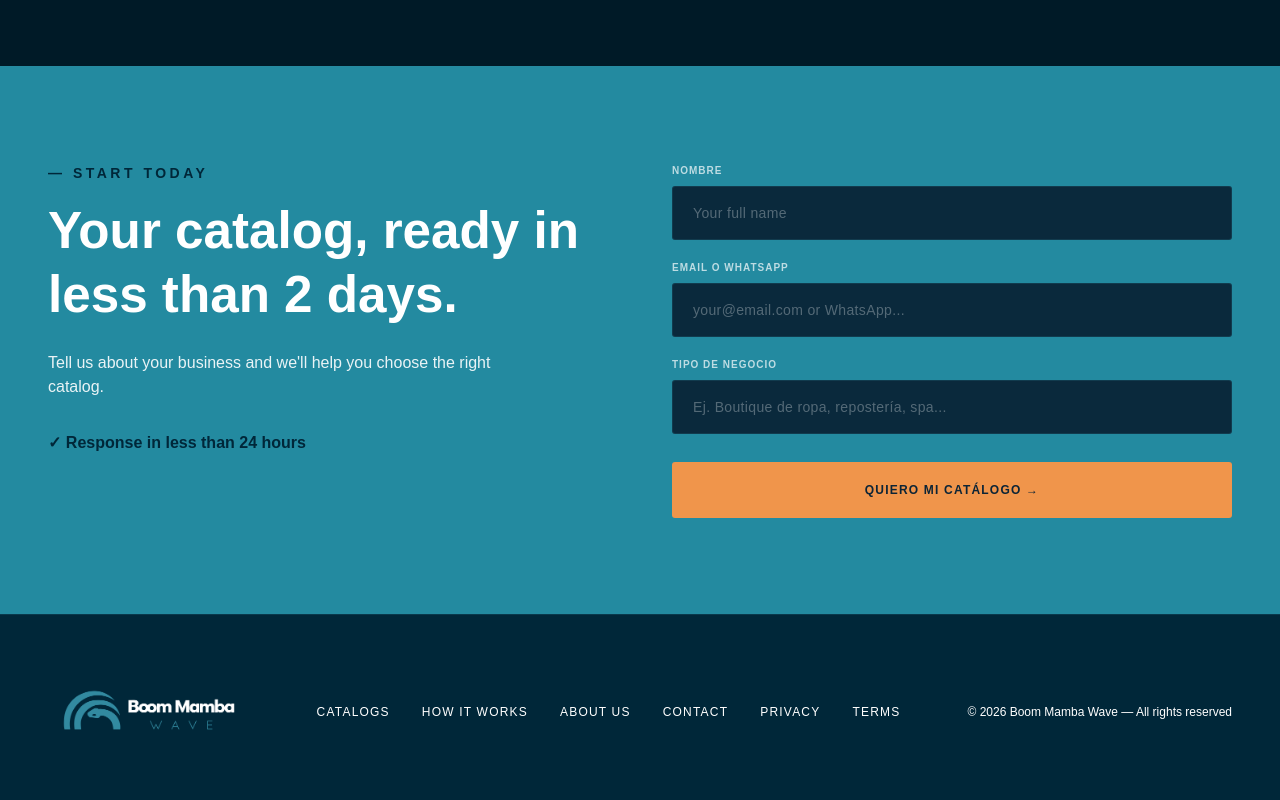
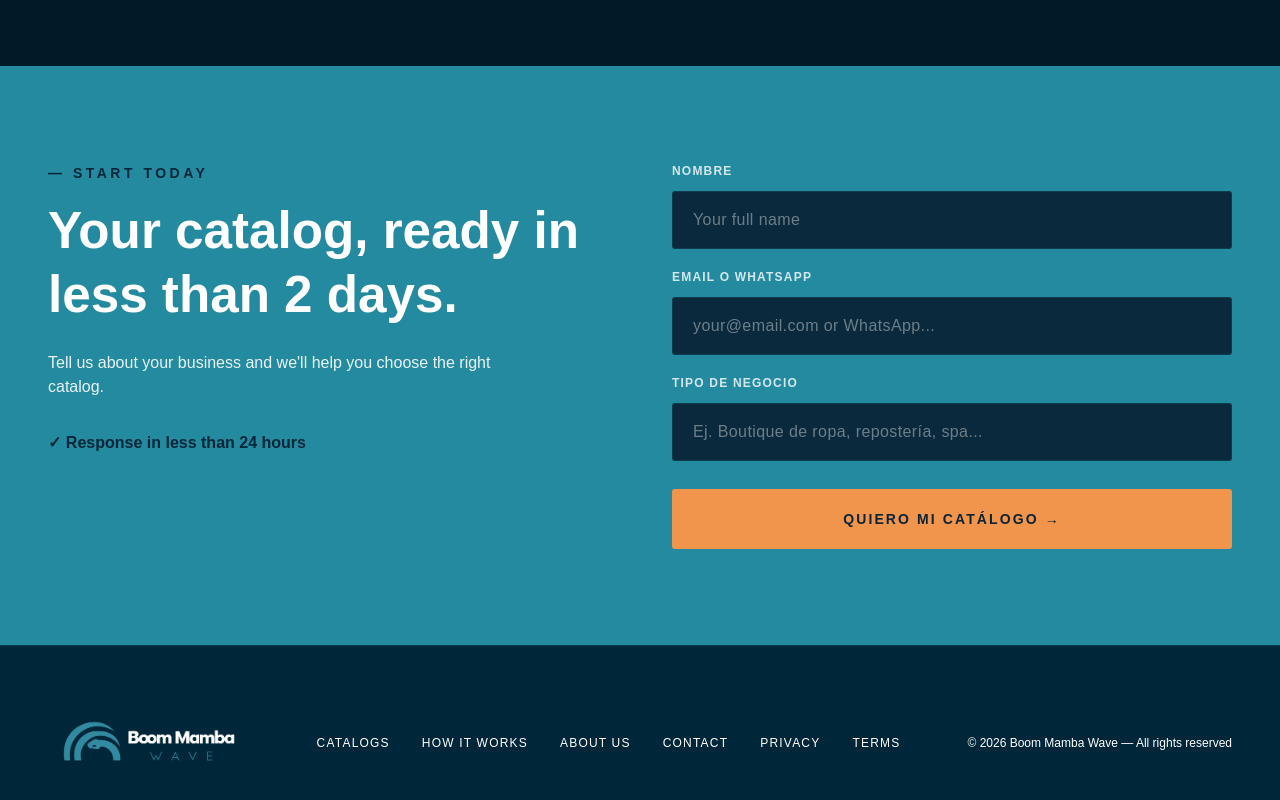
Before and after one commit to 482400494/mambawave, a React (Vite) app: page / in a window 1280 px wide. Shown: the part 4745-5545 px from the top of the page. Built offline with nearby package versions, Linux system fonts and the light colour scheme.

Commit message:
Increase font sizes in Contact form (labels, inputs, placeholders, button) to improve readability

```diff
--- a/src/app/App.tsx
+++ b/src/app/App.tsx
@@ -410,41 +410,41 @@ function GlobalContactForm({ t }: { t: any }) {
           className="flex flex-col gap-5"
         >
           <div className="flex flex-col gap-2">
-            <label className="text-[10px] tracking-widest uppercase text-white/70 font-bold">Nombre</label>
+            <label className="text-xs tracking-widest uppercase text-white/80 font-bold mb-1">Nombre</label>
             <input
               type="text"
               name="name"
               required
               placeholder={t.contact.formName}
-              className="w-full px-5 py-4 bg-[#0a293c] border border-border/40 text-white text-sm tracking-wide placeholder:text-white/30 focus:border-accent focus:outline-none transition-colors rounded-[3px]"
+              className="w-full px-5 py-4 bg-[#0a293c] border border-border/40 text-white text-base tracking-wide placeholder:text-white/40 focus:border-accent focus:outline-none transition-colors rounded-[3px]"
             />
           </div>
 
           <div className="flex flex-col gap-2">
-            <label className="text-[10px] tracking-widest uppercase text-white/70 font-bold">Email o WhatsApp</label>
+            <label className="text-xs tracking-widest uppercase text-white/80 font-bold mb-1">Email o WhatsApp</label>
             <input
               type="text"
               name="email"
               required
               placeholder={t.contact.formEmail}
-              className="w-full px-5 py-4 bg-[#0a293c] border border-border/40 text-white text-sm tracking-wide placeholder:text-white/30 focus:border-accent focus:outline-none transition-colors rounded-[3px]"
+              className="w-full px-5 py-4 bg-[#0a293c] border border-border/40 text-white text-base tracking-wide placeholder:text-white/40 focus:border-accent focus:outline-none transition-colors rounded-[3px]"
             />
           </div>
 
           <div className="flex flex-col gap-2">
-            <label className="text-[10px] tracking-widest uppercase text-white/70 font-bold">Tipo de negocio</label>
+            <label className="text-xs tracking-widest uppercase text-white/80 font-bold mb-1">Tipo de negocio</label>
             <input
               type="text"
               name="message"
               required
               placeholder="Ej. Boutique de ropa, repostería, spa..."
-              className="w-full px-5 py-4 bg-[#0a293c] border border-border/40 text-white text-sm tracking-wide placeholder:text-white/30 focus:border-accent focus:outline-none transition-colors rounded-[3px]"
+              className="w-full px-5 py-4 bg-[#0a293c] border border-border/40 text-white text-base tracking-wide placeholder:text-white/40 focus:border-accent focus:outline-none transition-colors rounded-[3px]"
             />
           </div>
 
           <button
             type="submit"
-            className="mt-2 inline-flex items-center justify-center gap-3 w-full px-8 py-5 bg-[#F0954B] text-[#0C2436] text-xs font-bold tracking-widest uppercase hover:bg-[#f6a666] transition-colors duration-200 rounded-[3px]"
+            className="mt-2 inline-flex items-center justify-center gap-3 w-full px-8 py-5 bg-[#F0954B] text-[#0C2436] text-sm font-bold tracking-[0.15em] uppercase hover:bg-[#f6a666] transition-colors duration-200 rounded-[3px]"
           >
             Quiero mi catálogo &rarr;
           </button>
```
